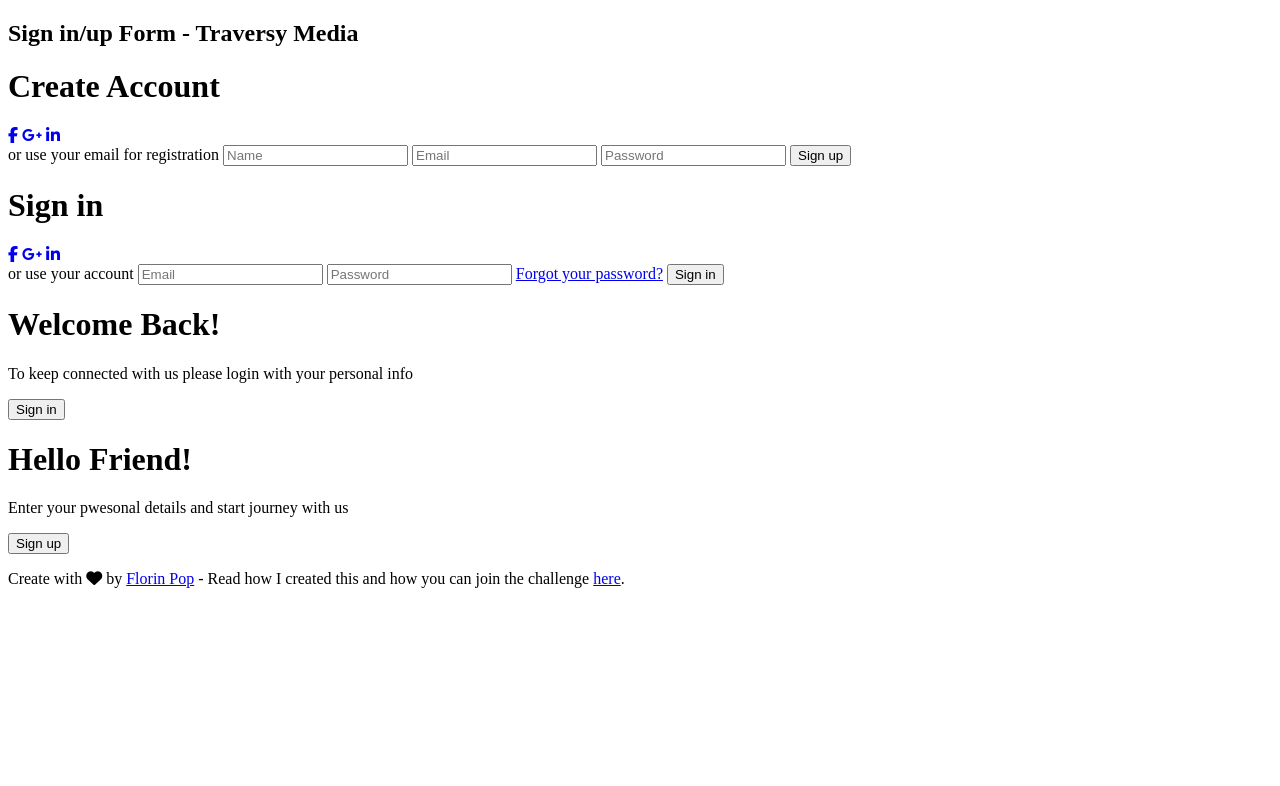
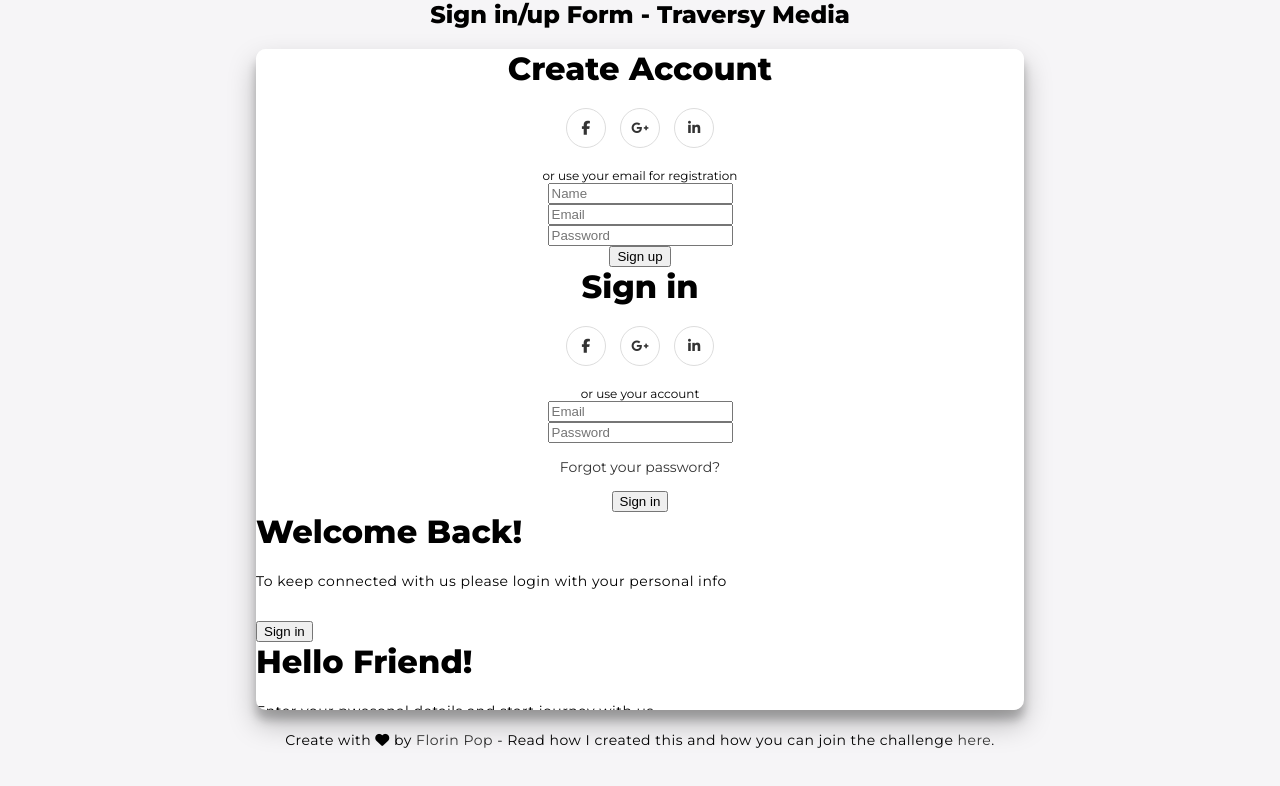
Before and after one commit to RedAndBlackZone/sliding-popup, a plain HTML site: page index.html in a window 1280 px wide. Drawn offline with Linux system fonts and the light colour scheme.

Commit message:
Adds styling for the 'Sign up' and 'Sign in' forms.

```diff
--- a/styles/styles.css
+++ b/styles/styles.css
@@ -1 +1,78 @@
 /* Sign in/up Form - Traversy Media */
+
+/* Font Montserrat 400 and 800 */
+/* @import url('https://fonts.googleapis.com/css?family=Montserrat:400,800'); */
+@import url('https://fonts.googleapis.com/css2?family=Montserrat:wght@400;800&display=swap');
+
+/* GLOBAL STYLES */
+* {
+    box-sizing: border-box;
+    /* outline: 1px solid purple; */
+}
+body {
+    font-family: 'Montserrat', sans-serif;
+    background: #f6f5f7;
+    display: flex;
+    flex-direction: column;
+    justify-content: center;
+    align-items: center;
+    height: 100vh;
+    margin: -20px 0 50px;
+}
+h1 {
+    font-weight: bold;
+    margin: 0;
+}
+p {
+    font-size: 14px;
+    font-weight: 100;
+    line-height: 20px;
+    letter-spacing: 0.5px;
+    margin: 20px 0 30px;
+}
+span {
+    font-size: 12px;
+}
+a {
+    color: #333;
+    font-size: 14px;
+    text-decoration: none;
+    margin: 15px 0;
+}
+/* POPUP */
+.container {
+    background: #fff;
+    border-radius: 10px;
+    box-shadow:
+        0 14px 28px rgba(0, 0, 0, 0.25),
+        0 10px 10px rgba(0, 0, 0, 0.22);
+    position: relative;
+    overflow: hidden;
+    width: 768px;
+    max-width: 100%;
+    min-height: 480px;
+}
+/* FORMS */
+.form-container form {
+    background: #fff;
+    display: flex;
+    flex-direction: column;
+    padding: 0 50px;
+    height: 100%;
+    justify-content: center;
+    align-items: center;
+    text-align: center;
+}
+.social-container {
+    margin: 20px 0;
+}
+.social-container a {
+    border: 1px solid #ddd;
+    border-radius: 50%;
+    display: inline-flex;
+    justify-content: center;
+    align-items: center;
+    margin: 0 5px;
+    height: 40px;
+    width: 40px;
+}
```
